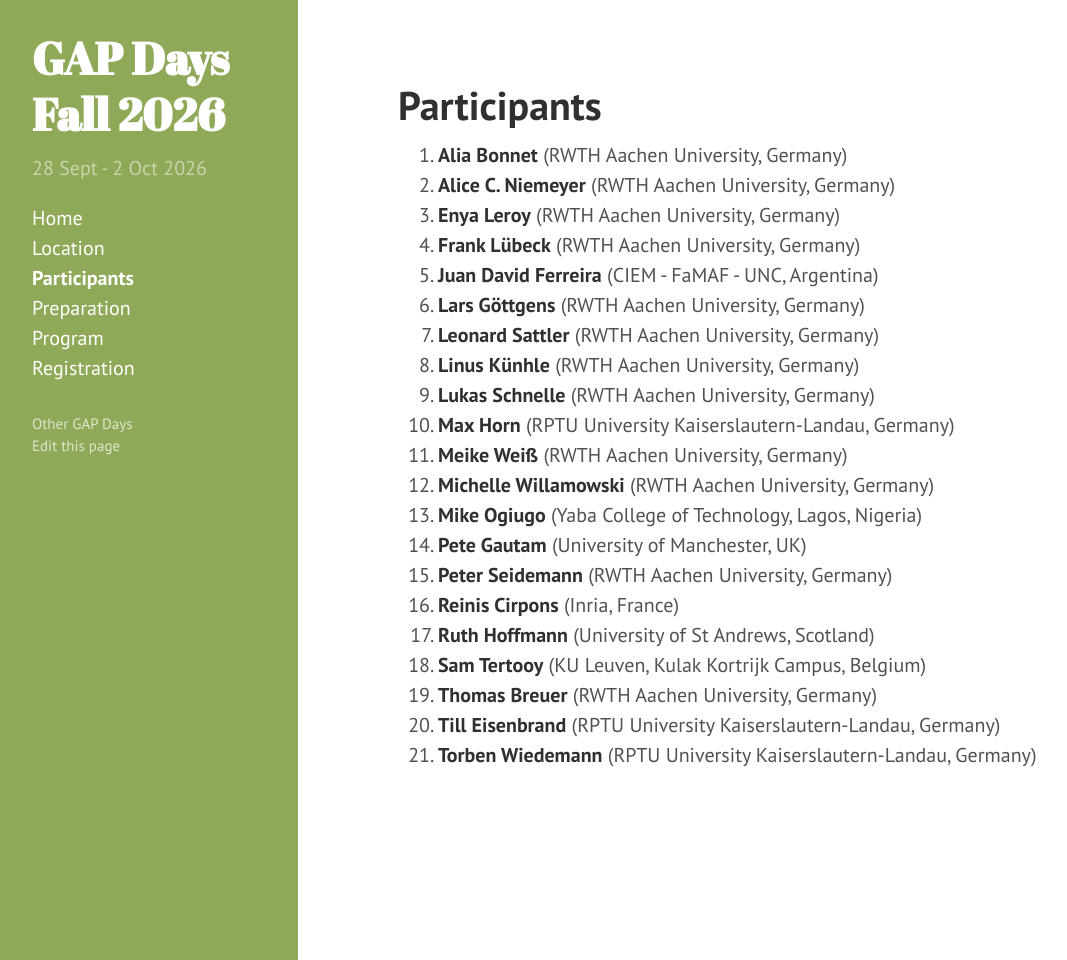
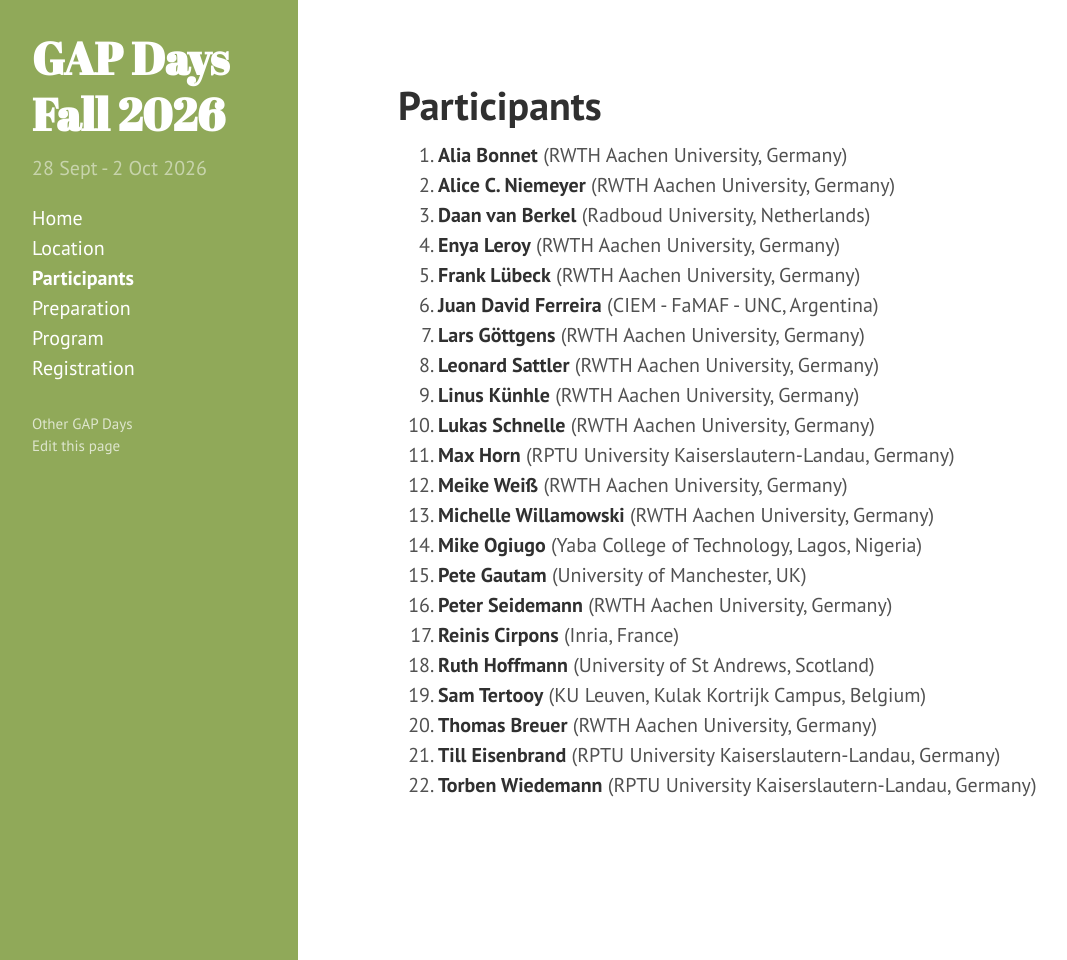
Before and after one commit to gapdays/gapdays2026-fall, a Jekyll site: the page built from participants.md, in a window 1280 px wide and 960 px high. Shown: the whole window, without its empty margins (2-1069 px from the left). Built offline with Jekyll 4.4.1, drawn with Linux system fonts in a browser that asks for light colours.

Commit message:
Add dvberkel to participants

```diff
--- a/participants.md
+++ b/participants.md
@@ -23,6 +23,7 @@ participants:
   - {name: Linus Künhle, affiliation: "RWTH Aachen University, Germany"}
   - {name: Till Eisenbrand, affiliation: "RPTU University Kaiserslautern-Landau, Germany"}
   - {name: Alice C. Niemeyer, affiliation: "RWTH Aachen University, Germany"}
+  - {name: Daan van Berkel, affiliation: "Radboud University, Netherlands"}
 ---
 
 <ol>{% assign participants = page.participants | sort: "name" %}
```
